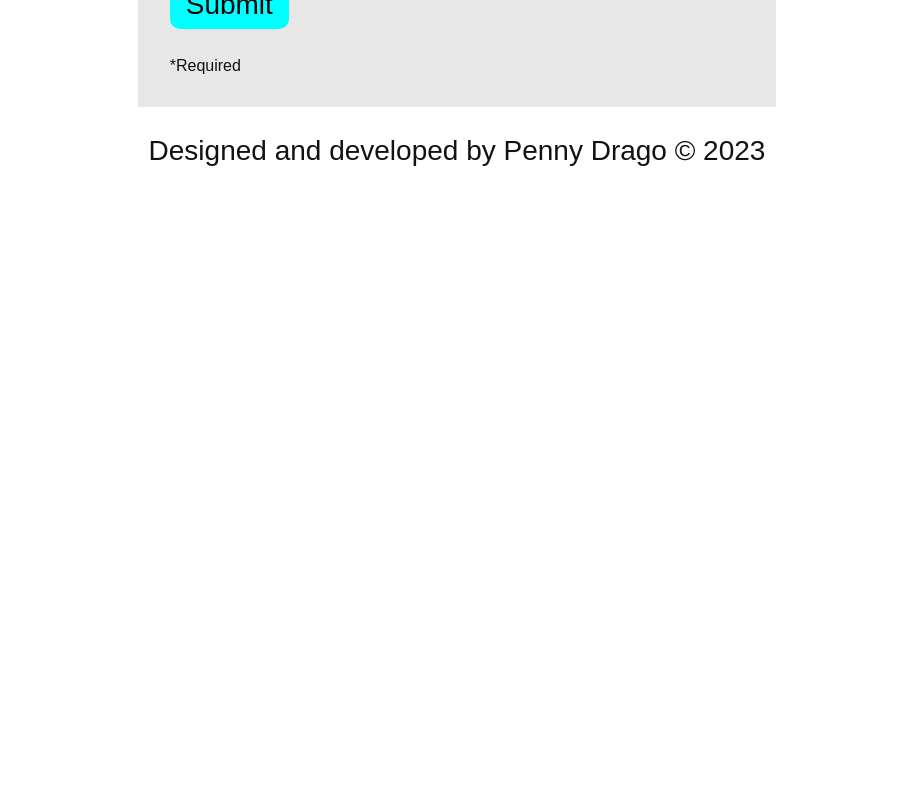
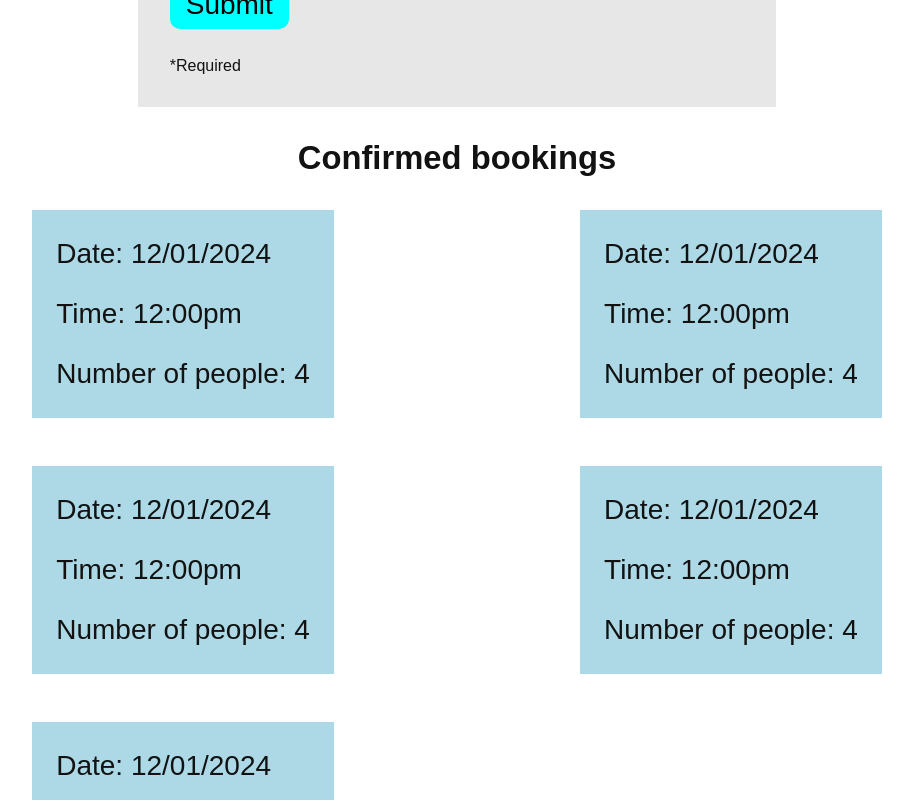
Before and after one commit to pennydrago/cerulean-coast, a React (Create React App) app: page /bookings in a window 1280 px wide. Shown: the part 840-1640 px from the top of the page, without its empty margins (183-1096 px from the left). Before the commit the page ends 1035 px from the top, so only its background shows below. Built offline with nearby package versions, Linux system fonts and the light colour scheme.

Commit message:
Add BookingCard component and CSS styles

```diff
--- a/src/components/App.css
+++ b/src/components/App.css
@@ -105,6 +105,23 @@ button {
   font-family: Arial, sans-serif;
 }
 
+/* BookingCard component styles */
+
+.booking-card {
+  background-color: lightblue;
+  margin: 0rem 0.25rem 3rem;
+  text-align: left;
+  padding: 0rem 1.5rem;
+}
+
+/* Bookings component styles */
+
+.container-flex {
+  display: flex;
+  flex-wrap: wrap;
+  justify-content: space-between;
+}
+
 /* Media query styles */
 
 @media screen and (max-width: 1000px) {
@@ -126,4 +143,8 @@ button {
     display: block;
     margin: 0rem 0rem 2rem;
   }
+
+  .booking-card {
+    margin: 0rem 0rem 2rem;
+  }
 }
--- /dev/null
+++ b/src/components/BookingCard.js
@@ -0,0 +1,9 @@
+export default function BookingCard() {
+  return (
+    <div class="booking-card">
+      <p>Date: 12/01/2024</p>
+      <p>Time: 12:00pm</p>
+      <p>Number of people: 4</p>
+    </div>
+  );
+}
--- a/src/components/Bookings.js
+++ b/src/components/Bookings.js
@@ -1,4 +1,5 @@
 import BookingForm from "./BookingForm";
+import BookingCard from "./BookingCard";
 
 export default function Bookings() {
   return (
@@ -6,6 +7,14 @@ export default function Bookings() {
       <div className="container">
         <h2>Bookings</h2>
         <BookingForm />
+        <h3>Confirmed bookings</h3>
+        <div class="container-flex">
+          <BookingCard />
+          <BookingCard />
+          <BookingCard />
+          <BookingCard />
+          <BookingCard />
+        </div>
       </div>
     </div>
   );
```
